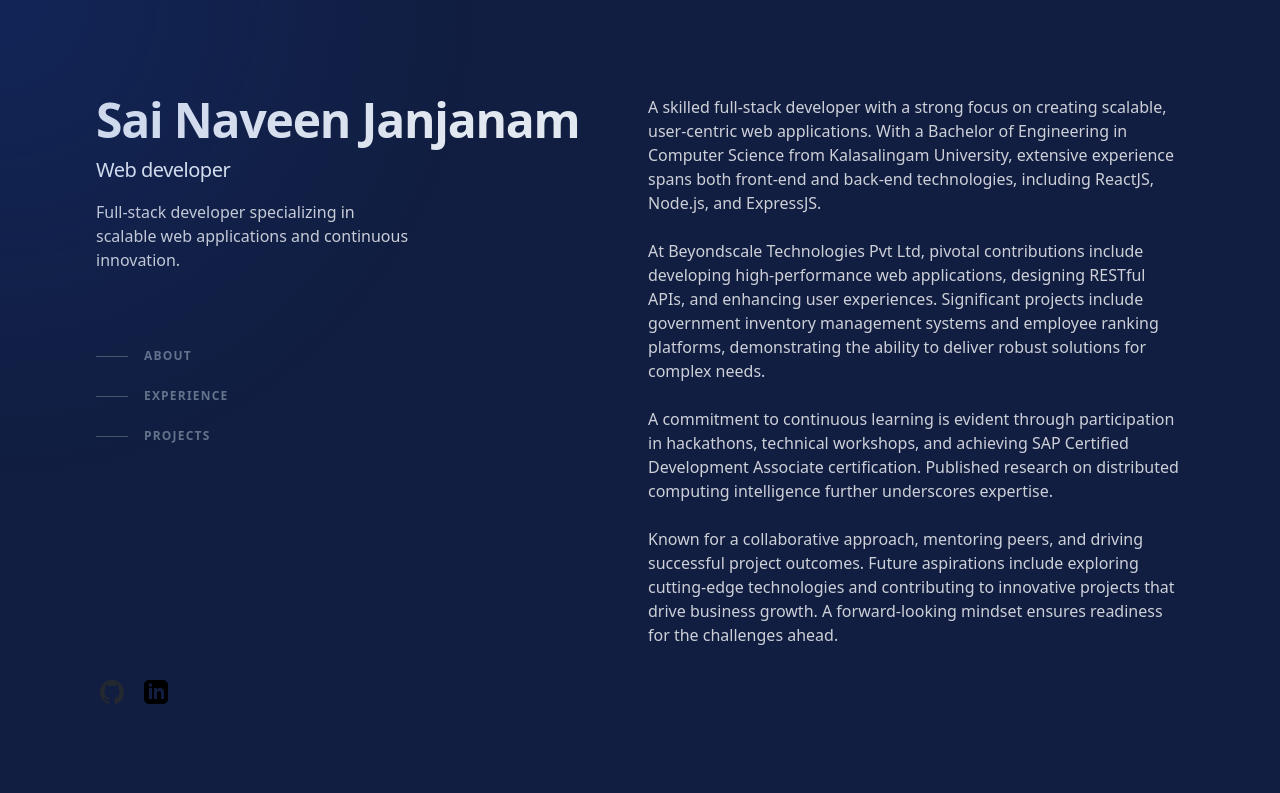
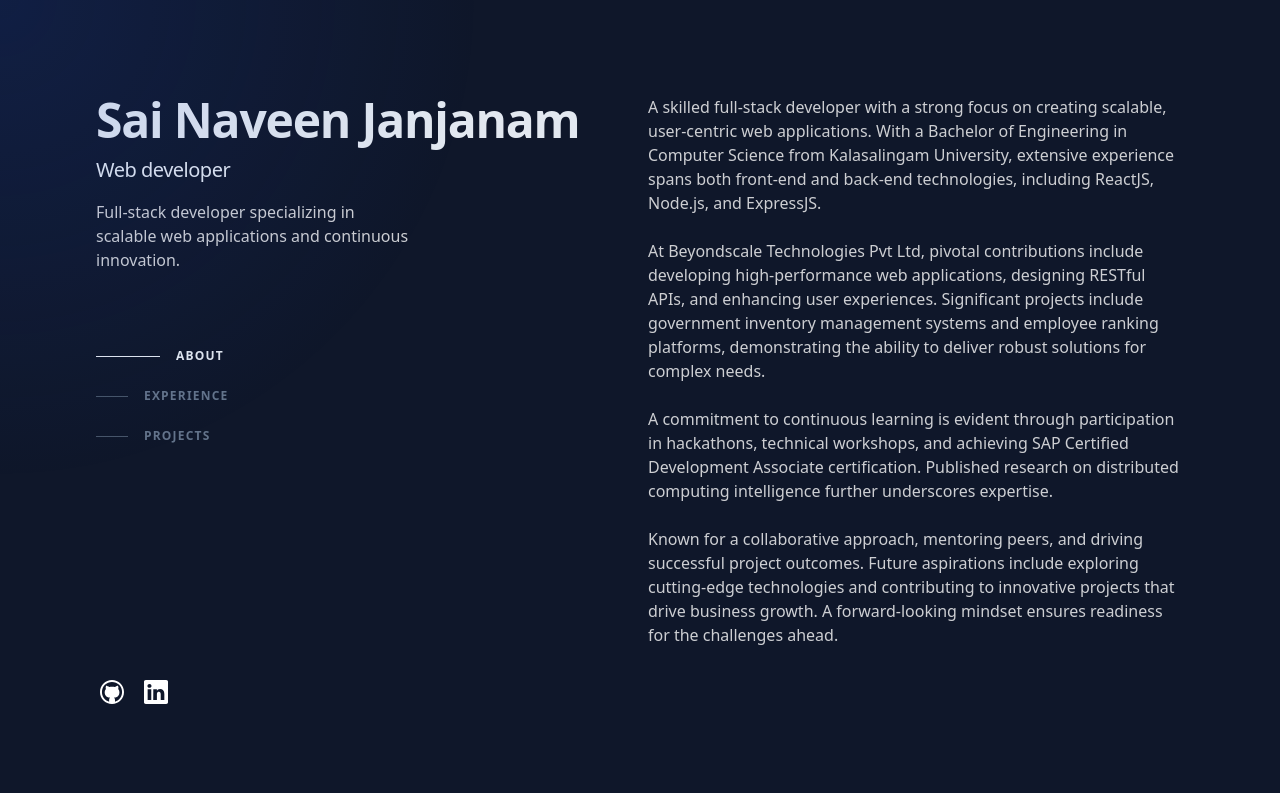
Before and after one commit to sai20459/portfoliov1, a React (Create React App) app: page / in a window 1280 px wide. Shown: the top 793 px of the page. Built offline with nearby package versions, Linux system fonts and the light colour scheme.

Commit message:
css changes

```diff
--- a/src/components/Experience.js
+++ b/src/components/Experience.js
@@ -19,14 +19,13 @@ const Experience = () => {
               </header>
               <div className="z-10 sm:col-span-6">
                 <h3 className="font-medium leading-snug text-slate-200">
-                  Web Developer{" "}
                   <a
                     className="inline-flex items-baseline font-medium leading-tight text-slate-200 hover:text-teal-300 focus-visible:text-teal-300  group/link text-base"
                     href="https://beyondscale.tech/"
                     target="_blank"
                     rel="noreferrer noopener"
                   >
-                    @ BeyondScale
+                    Web Developer · BeyondScale
                   </a>
                 </h3>
                 <p className="mt-2 text-sm leading-normal">Build web</p>
--- a/src/components/Header.js
+++ b/src/components/Header.js
@@ -1,7 +1,33 @@
-import React from "react";
+import React, { useEffect, useState } from "react";
 import "../index.css";
 
 const Header = () => {
+  const [activeSection, setActiveSection] = useState("");
+  console.log(activeSection, "activeSectionactiveSection");
+  useEffect(() => {
+    const handleIntersection = (entries) => {
+      entries.forEach((entry) => {
+        if (entry.isIntersecting) {
+          setActiveSection(entry.target.id);
+        }
+      });
+    };
+
+    const observer = new IntersectionObserver(handleIntersection);
+
+    Sections.forEach((section) => {
+      const element = document.getElementById(section);
+      if (element) {
+        observer.observe(element);
+      }
+    });
+
+    // Cleanup observer on component unmount
+    return () => {
+      observer.disconnect();
+    };
+  }, []);
+  const Sections = ["about", "experience", "projects"];
   return (
     <header className="lg:sticky lg:top-0 lg:flex lg:max-h-screen lg:w-1/2 lg:flex-col lg:justify-between lg:py-24">
       <div>
@@ -17,14 +43,26 @@ const Header = () => {
         </p>
         <nav className="nav hidden lg:block" aria-label="In-page jump links">
           <ul className="mt-16 w-max">
-            {["about", "experience", "projects"].map((item, index) => (
+            {Sections.map((item, index) => (
               <li key={index}>
                 <a
                   className="group flex items-center py-3 cursor-pointer"
                   href={`#${item}`}
                 >
-                  <span className="nav-indicator mr-4 h-px w-8 bg-slate-600 transition-all group-hover:w-16 group-hover:bg-slate-200 group-focus-visible:w-16 group-focus-visible:bg-slate-200 motion-reduce:transition-none"></span>
-                  <span className="nav-text text-xs font-bold uppercase tracking-widest text-slate-500 group-hover:text-slate-200 group-focus-visible:text-slate-200">
+                  <span
+                    className={
+                      activeSection === item
+                        ? "nav-indicator mr-4 h-px w-16 bg-slate-200 transition-all"
+                        : "nav-indicator mr-4 h-px w-8 bg-slate-600 transition-all group-hover:w-16 group-hover:bg-slate-200"
+                    }
+                  />
+                  <span
+                    className={
+                      activeSection === item
+                        ? "nav-text text-xs font-bold uppercase tracking-widest text-slate-200"
+                        : "nav-text text-xs font-bold uppercase tracking-widest text-slate-500 group-hover:text-slate-200"
+                    }
+                  >
                     {item}
                   </span>
                 </a>
@@ -38,7 +76,7 @@ const Header = () => {
           {
             title: "github",
             href: "https://github.com/sai20459",
-            src: "/github-mark.svg",
+            src: "/github.svg",
           },
           {
             title: "Linkedin",
--- a/src/index.css
+++ b/src/index.css
@@ -4,7 +4,7 @@
 
 body {
   color: #ffffffca;
-  background-color: #111E41;
+  background-color: #0F172A;
   margin: 0;
   font-family: -apple-system, BlinkMacSystemFont, 'Segoe UI', 'Roboto', 'Oxygen',
     'Ubuntu', 'Cantarell', 'Fira Sans', 'Droid Sans', 'Helvetica Neue',
```
Also changed, not shown: public/github.svg (added), public/linkedin.svg.
